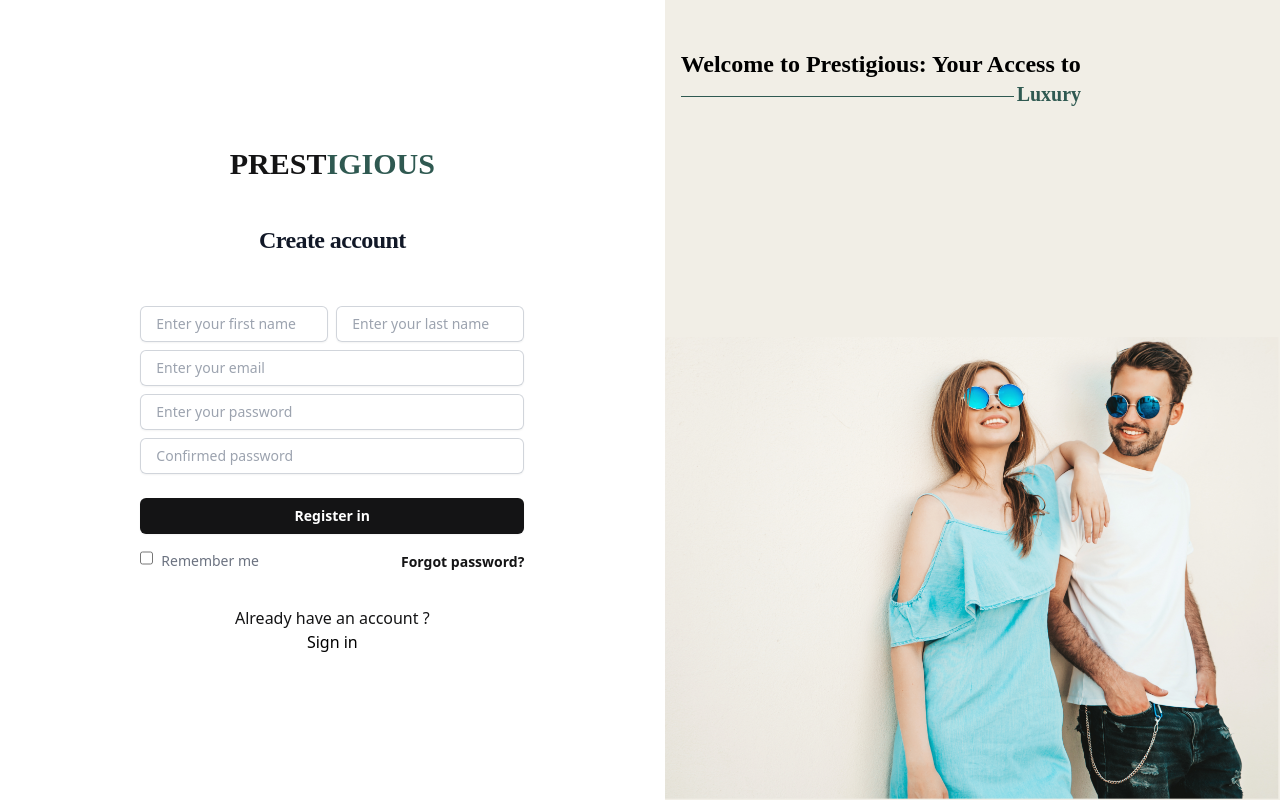
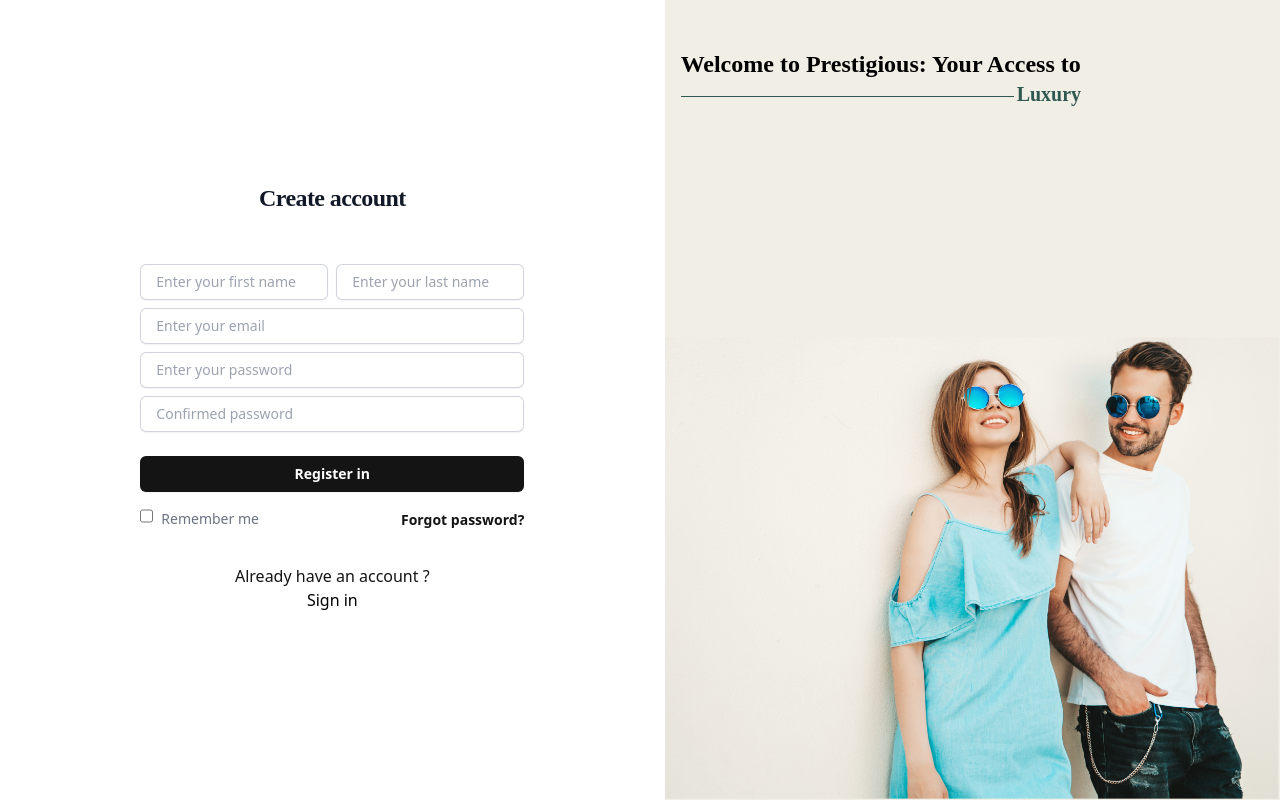
Before and after one commit to Taha-arch/E-commerceWebsite, a React (Create React App) app in the folder client/my-app/: page /Register in a window 1280 px wide. Built offline with nearby package versions, Linux system fonts and the light colour scheme.

Commit message:
update files

```diff
--- a/client/my-app/src/components/Register.js
+++ b/client/my-app/src/components/Register.js
@@ -31,8 +31,8 @@ function RegisterForm ()  {
         <div className="flex min-h-full flex-1 flex-col justify-center px-6  pb-12 lg:px-8">
 
         <div className="sm:mx-auto sm:w-full sm:max-w-sm">
-          <div className="mt-4 pt-8 text-center font-bold text-3xl font-playfair"><span className='text-black'>PREST</span><span className='text-green'>IGIOUS</span></div>
-          <h2 className="mt-10 text-center text-2xl font-bold leading-9 tracking-tight text-gray-900 font-playfair">
+          {/* <div className="mt-5 pt-8 text-center font-bold text-4xl font-playfair"><span className='text-black'>PREST</span><span className='text-green'>IGIOUS</span></div> */}
+          <h2 className="mt-10 text-center text-2xl font-bold leading-9 tracking-tight text-gray-900 title-form">
             Create account
           </h2>
         </div>
@@ -146,7 +146,7 @@ function RegisterForm ()  {
 
       </div>
       <div className='hidden md:block '>
-        <div className='z-10 absolute mt-12 font-playfair pl-4 font-bold text-2xl'>Welcome to Prestigious: Your Access to </div>
+        <div className='z-10 absolute mt-12 font-playfair pl-4 font-bold text-2xl '>Welcome to Prestigious: Your Access to </div>
         <div className='z-10 absolute mt-16 font-playfair pl-4 pt-4 text-xl'>
           <div className='absolute w-4/5 pr-2 h-px bg-green mt-4'></div>
           <div className='relative ml-80 pl-4 text-green font-bold '>Luxury</div>
--- a/client/my-app/src/components/SignIn.js
+++ b/client/my-app/src/components/SignIn.js
@@ -31,8 +31,8 @@ const inputPassword = "password";
       <div className="flex min-h-full flex-1 flex-col justify-center px-6  pb-12 lg:px-8">
 
       <div className="sm:mx-auto sm:w-full sm:max-w-sm">
-        <div className="mt-2 pt-6 text-center font-bold text-3xl font-playfair"><span className='text-black'>PREST</span><span className='text-green'>IGIOUS</span></div>
-        <h2 className="mt-14 text-center text-2xl font-bold leading-9 tracking-tight text-gray-900 font-playfair">
+        <div className="mt-4 pt-6 text-center font-bold text-4xl font-playfair"><span className='text-black'>PREST</span><span className='text-green'>IGIOUS</span></div>
+        <h2 className="mt-14 text-center text-2xl font-bold leading-9 tracking-tight text-gray-900 title-form">
          Access account
         </h2>
       </div>
--- a/client/my-app/src/styles/main.css
+++ b/client/my-app/src/styles/main.css
@@ -2,3 +2,11 @@
 @tailwind base;
 @tailwind components;
 @tailwind utilities;
+@import url('https://fonts.googleapis.com/css2?family=Montserrat:ital,wght@0,100;1,100;1,300&family=Young+Serif&display=swap');
+.title-form{
+    font-family:Montserrat;
+    font-weight: bold;
+}
+.paragraph{
+    font-family:Montserrat;
+}
```
